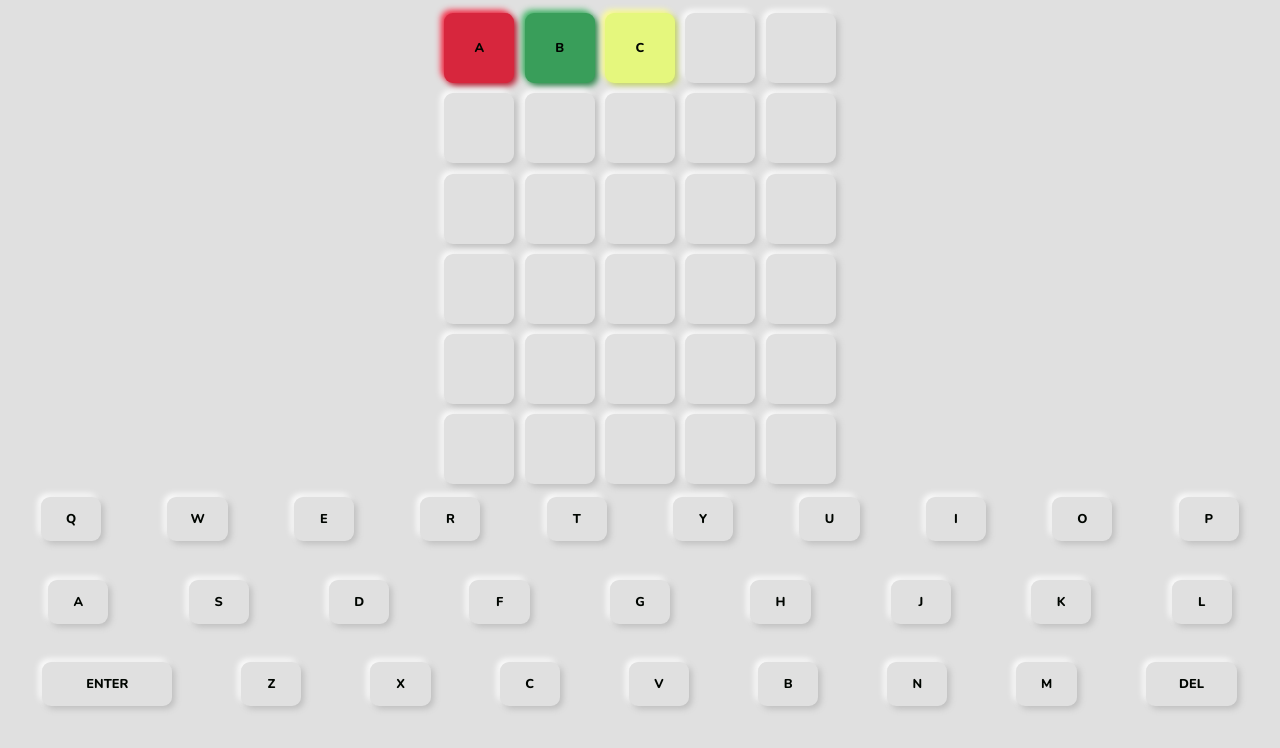
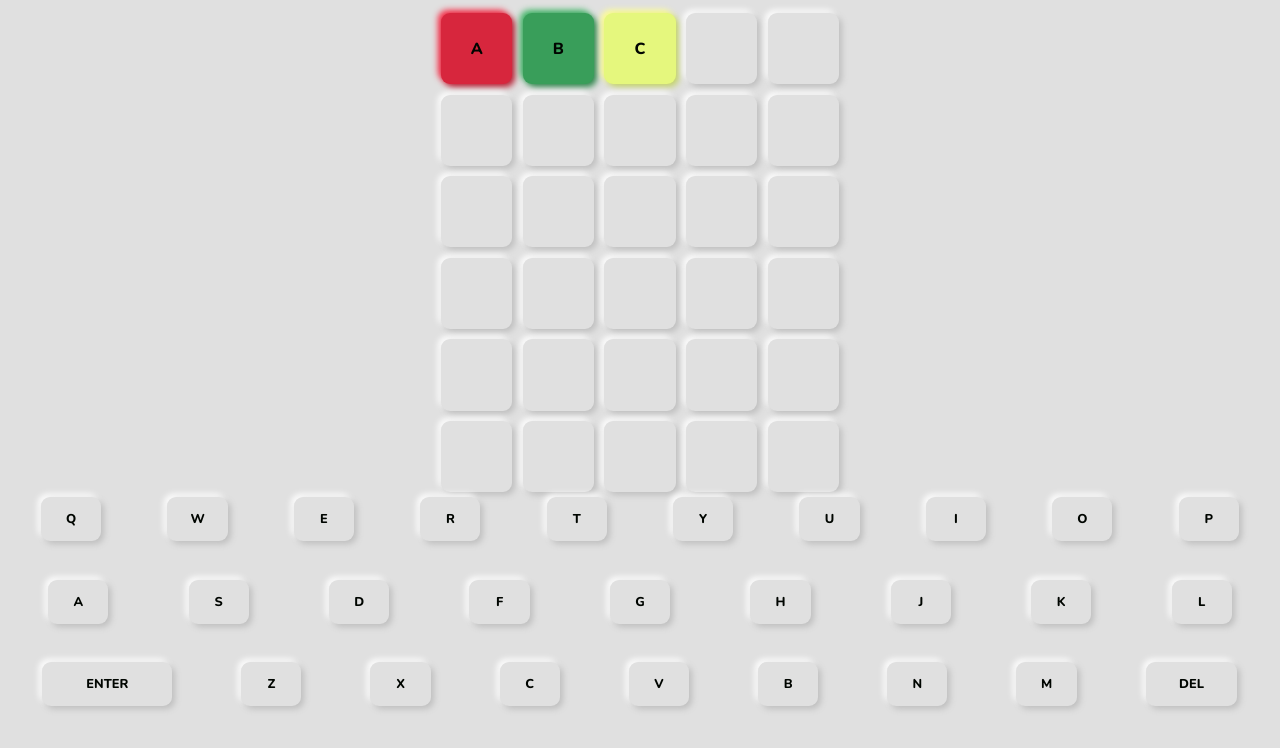
Before and after one commit to niraj-kumar-r/Nirjal, a plain HTML site: page index.html in a window 1280 px wide. Shown: the part 62-810 px from the top of the page. Drawn offline with nearby package versions, Linux system fonts and the light colour scheme.

Commit message:
increased game tile font

```diff
--- a/css/style.css
+++ b/css/style.css
@@ -54,7 +54,7 @@ body {
     display: flex;
     justify-content: center;
     align-items: center;
-    font-size: 0.8rem;
+    /* font-size: 0.8rem; */
     aspect-ratio: 1;
 }
 .keyboard {
```
